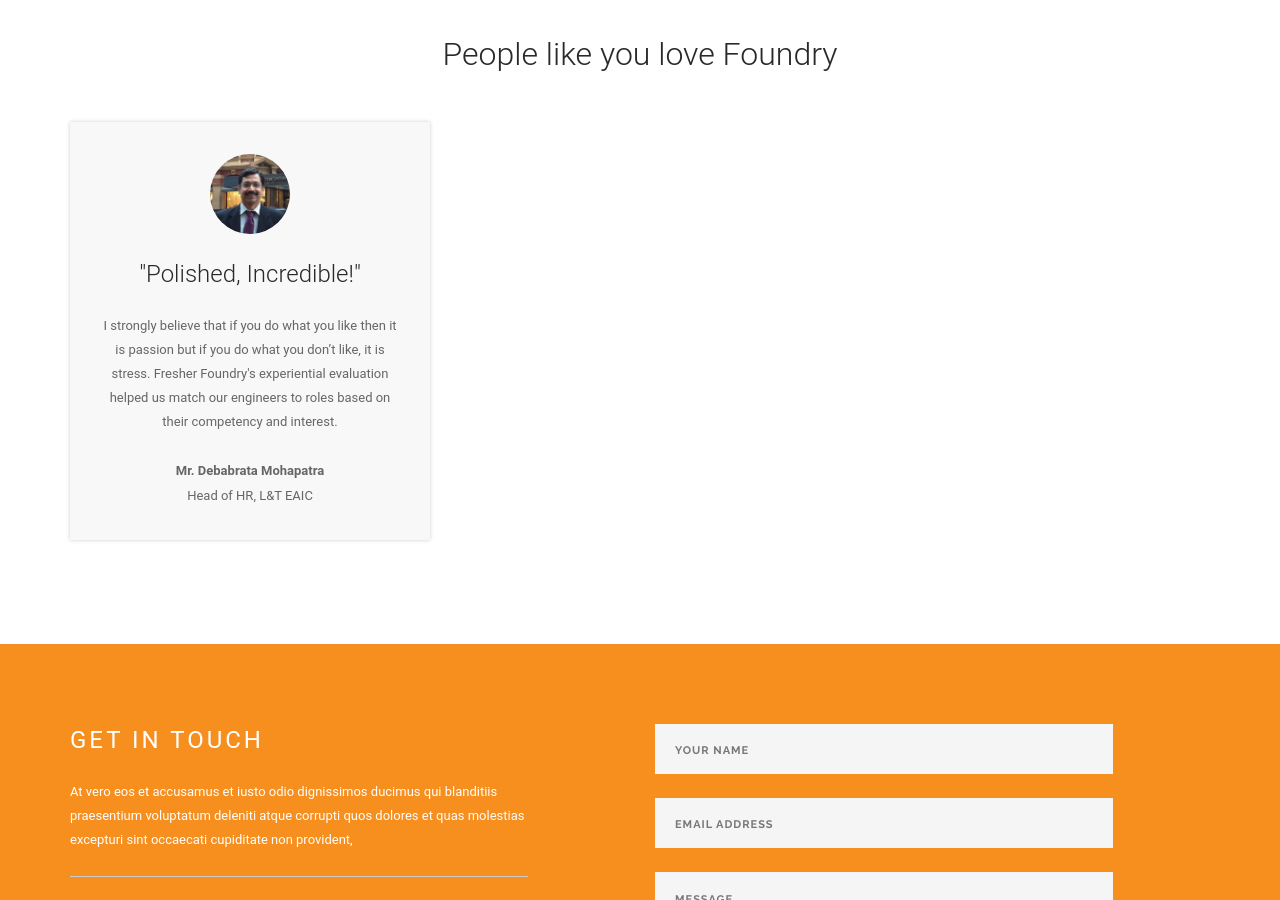
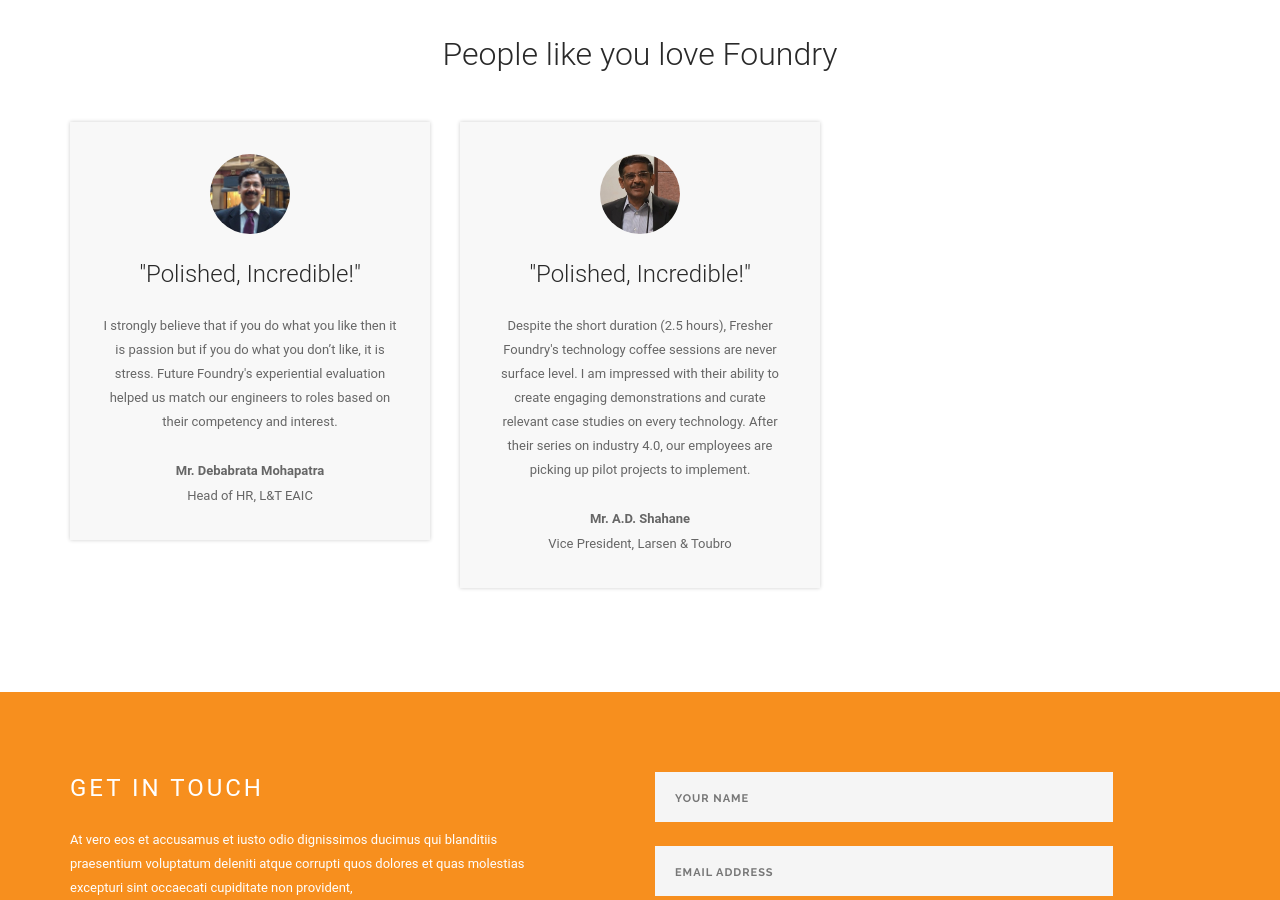
Before and after one commit to akshatkedia/fresher-foundry, a Jekyll site: the page built from index.md, in a window 1280 px wide and 900 px high, scrolled down 2581 px. Built offline with Jekyll 4.4.1, drawn with Linux system fonts in a browser that asks for light colours.

Commit message:
Updated Index

```diff
--- a/index.md
+++ b/index.md
@@ -29,10 +29,18 @@
 - name: Mr. Debabrata Mohapatra
   image: "/uploads/Debrabrata%20Mohapatra_L&T%20eaic.jpg"
   testimonial: I strongly believe that if you do what you like then it is passion
-    but if you do what you don’t like, it is stress. Fresher Foundry's experiential
+    but if you do what you don’t like, it is stress. Future Foundry's experiential
     evaluation helped us match our engineers to roles based on their competency and
     interest.
   company: Head of HR, L&T EAIC
+- name: Mr. A.D. Shahane
+  image: "/uploads/shahane.jpg"
+  testimonial: Despite the short duration (2.5 hours), Fresher Foundry's technology
+    coffee sessions are never surface level. I am impressed with their ability to
+    create engaging demonstrations and curate relevant case studies on every technology.
+    After their series on industry 4.0, our employees are picking up pilot projects
+    to implement.
+  company: Vice President, Larsen & Toubro
 featured images:
   vertical:
   - image: "/uploads/1-e58142.jpg"
```
